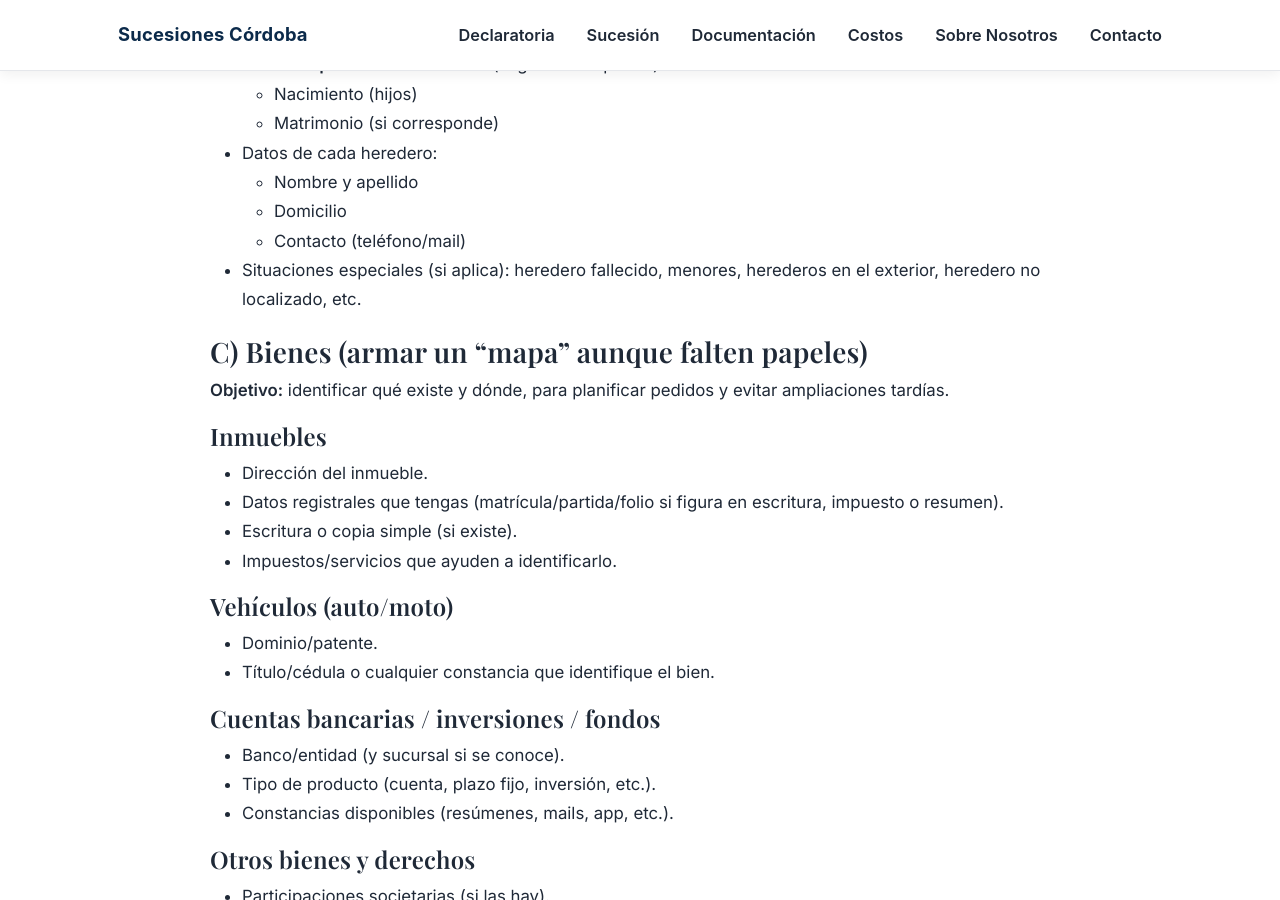
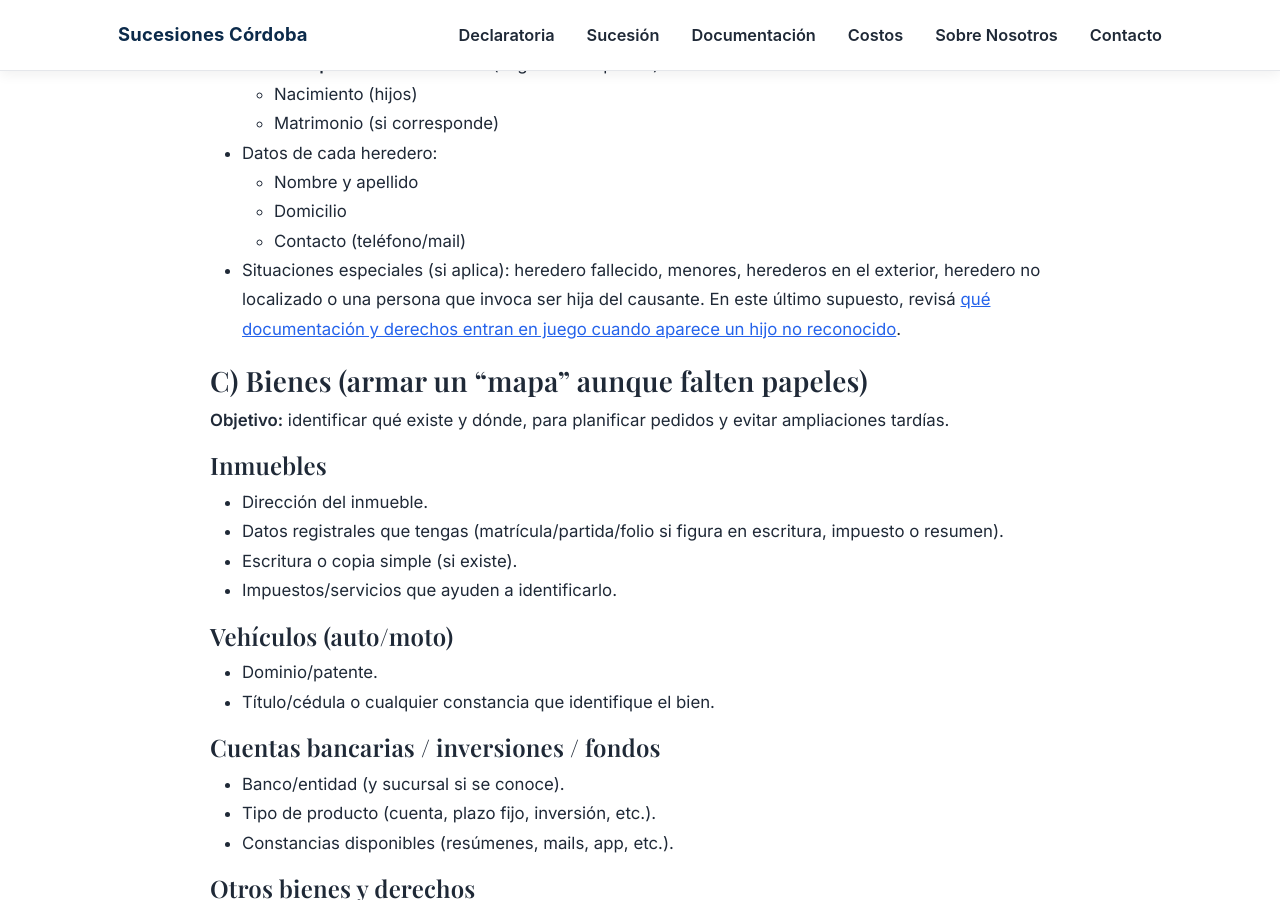
Before and after one commit to Elitedomainsx/sucesionescordoba, a Jekyll site: the page built from documentacion-sucesion-cordoba.md, in a window 1280 px wide and 900 px high, scrolled down 1564 px. Built offline with Jekyll 4.4.1, drawn with Linux system fonts in a browser that asks for light colours.

Commit message:
Add inheritance guide link from documentation checklist

```diff
--- a/documentacion-sucesion-cordoba.md
+++ b/documentacion-sucesion-cordoba.md
@@ -56,7 +56,7 @@ Esta es la página para **ordenar papeles** sin perder tiempo. Si querés el pan
   - Nombre y apellido
   - Domicilio
   - Contacto (teléfono/mail)
-- Situaciones especiales (si aplica): heredero fallecido, menores, herederos en el exterior, heredero no localizado, etc.
+- Situaciones especiales (si aplica): heredero fallecido, menores, herederos en el exterior, heredero no localizado o una persona que invoca ser hija del causante. En este último supuesto, revisá [qué documentación y derechos entran en juego cuando aparece un hijo no reconocido](/hijo-no-reconocido-herencia/).
 
 ### C) Bienes (armar un “mapa” aunque falten papeles)
 **Objetivo:** identificar qué existe y dónde, para planificar pedidos y evitar ampliaciones tardías.
```
